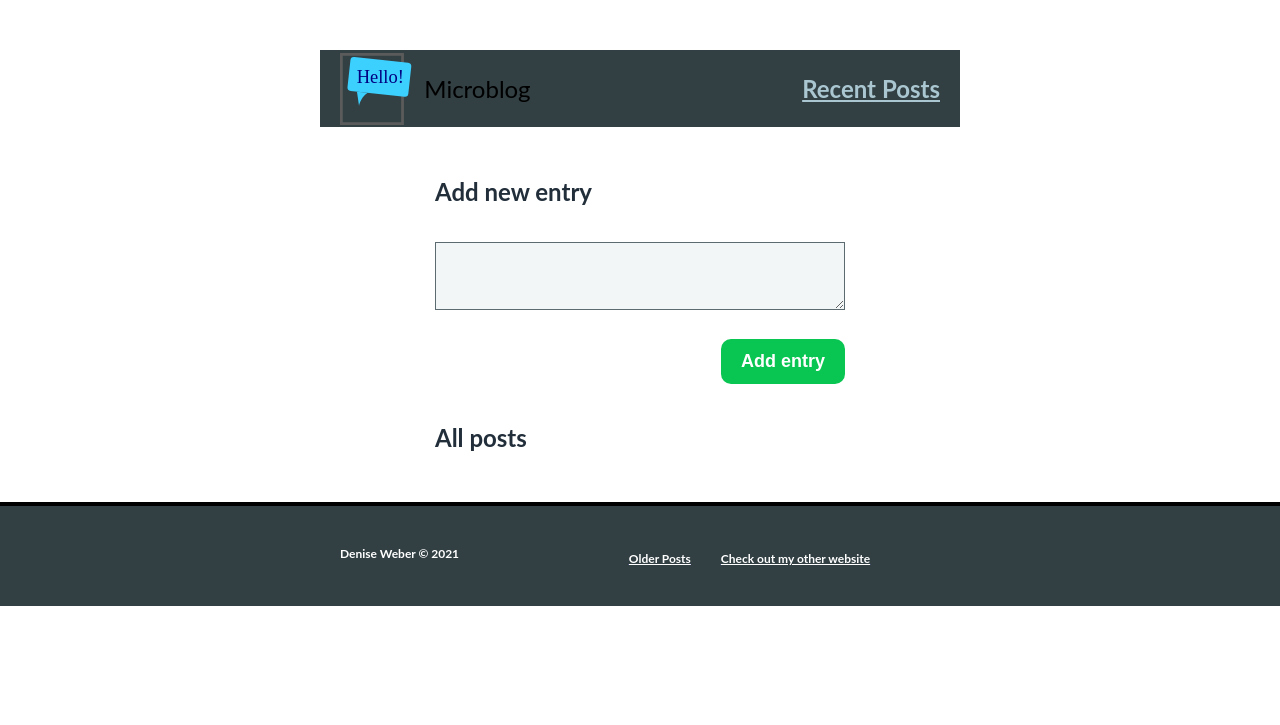
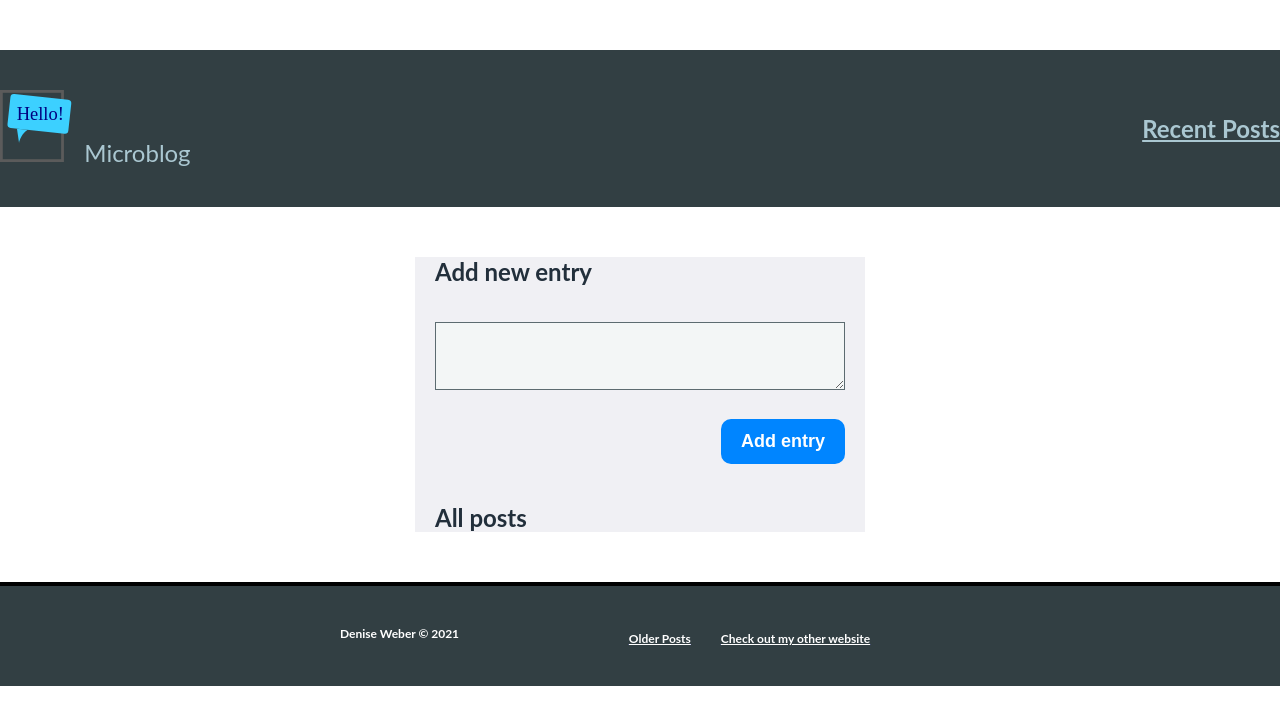
Before and after one commit to dweber0001/python-web-app, a Flask app: page / in a window 1280 px wide. Shown: the top 725 px of the page. Run offline with Flask 2, Linux system fonts and the light colour scheme; data that the repository does not hold is empty.

Commit message:
Update styles.css

```diff
--- a/static/css/styles.css
+++ b/static/css/styles.css
@@ -14,19 +14,28 @@ body {
 }
 
 .navbar {
-    max-width: 640px;
+    padding: 40px 0;
     background-color: #323f43;
+    color: #aac7d1;
     margin: 50px auto;
-    padding: 0 20px;
+
     display: flex;
     flex-direction: row;
     justify-content: space-between;
     font-size: 24px;
 }
+.navbar_content {
+    max-width: 640px;   /* size of browser */
+    margin: 0 auto;
+    padding: 0 20px;
+    display: flex;
+    flex-direction: row;
+}
 
 .navbar__brand {
-    display: flex;
+    /* display: flex; */
     align-items: center;
+     color: #aac7d1;
 }
 
 .navbar__logo {
@@ -34,7 +43,7 @@ body {
 }
 
 .navbar__navigation {
-    display: flex;
+    /* display: flex; */
     flex-direction: row;
     padding: 0;
     list-style: none;
@@ -58,6 +67,7 @@ body {
     margin: 0 auto;
     padding: 0 20px;
     color: #222f3b;
+    background-color: #f0f0f4;
 }
 
 .form {
@@ -85,7 +95,7 @@ body {
 }
 
 .form__submit {
-    background-color: #09c551;
+    background-color: #0085ff;
     border: none;
     font-size: 18px;
     font-weight: bold;
@@ -96,7 +106,7 @@ body {
 }
 
 .form__submit:hover {
-    background-color: #6fcae9;
+    background-color: #ff9300;
 }
 
 .entry {
```
